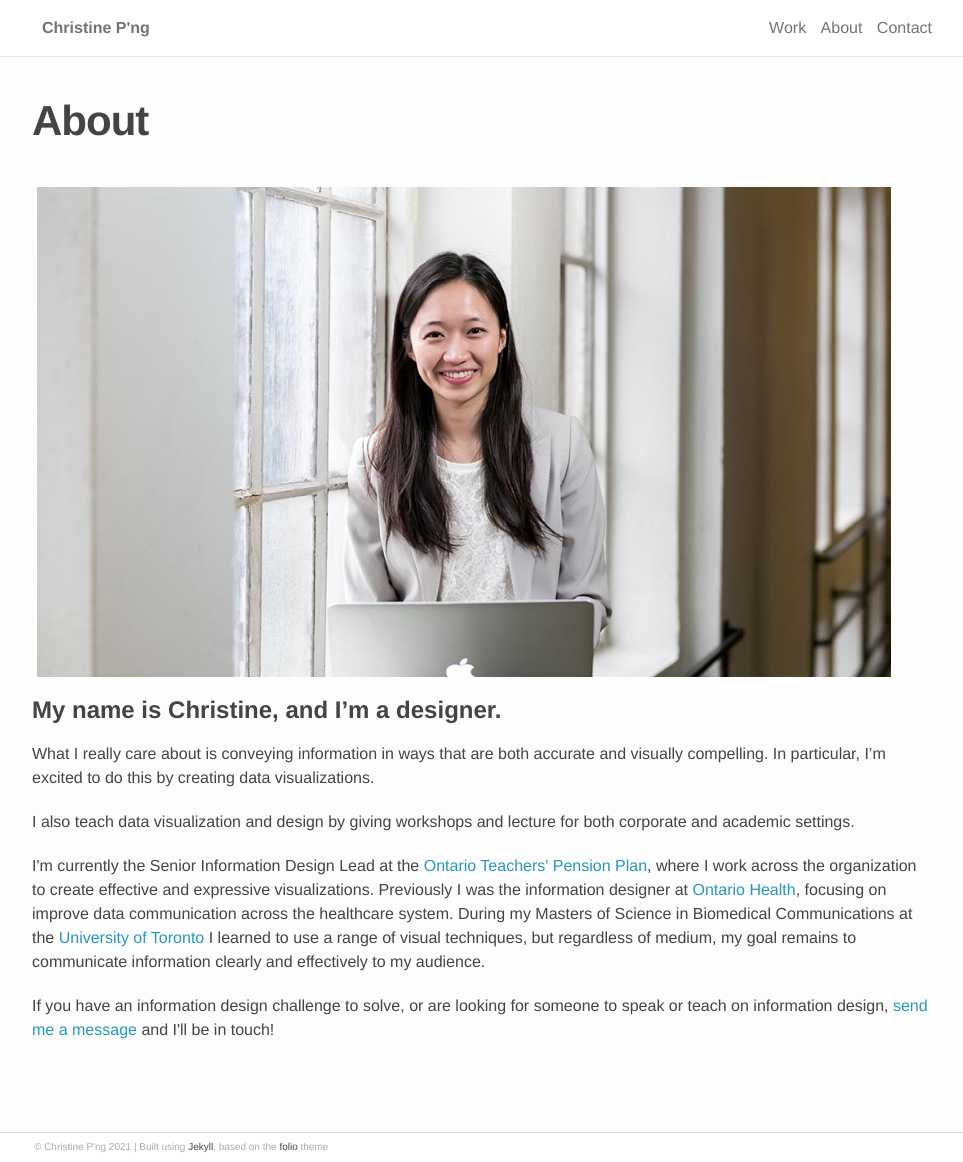
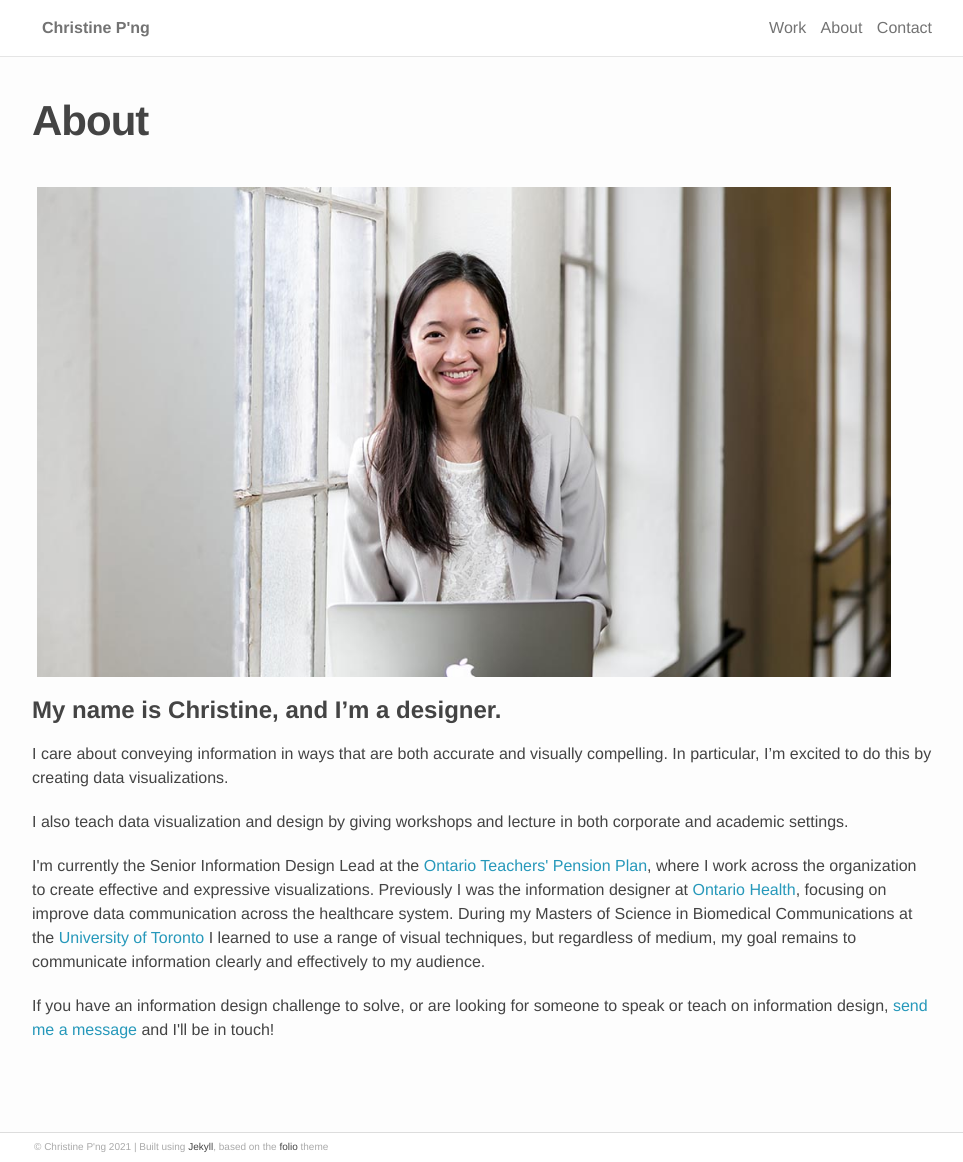
Before and after one commit to chspng/christinepng.ca, a Jekyll site: the page built from 2_about.md, in a window 1280 px wide and 1162 px high. Shown: the whole window, without its empty margins (158-1121 px from the left). Built offline with Jekyll 4.4.1, drawn with Linux system fonts in a browser that asks for light colours; nearby versions of some CDN libraries.

Commit message:
fixed up description

```diff
--- a/2_about.md
+++ b/2_about.md
@@ -9,9 +9,9 @@ permalink: /about/
 
 <h1 style="font-weight: bold">My name is Christine, and I’m a designer. </h1>
 <p>
-<p >What I really care about is conveying information in ways that are both accurate and visually compelling. In particular, I’m excited to do this by creating data visualizations.
+<p >I care about conveying information in ways that are both accurate and visually compelling. In particular, I’m excited to do this by creating data visualizations.
 
-<p>I also teach data visualization and design by giving workshops and lecture for both corporate and academic settings.
+<p>I also teach data visualization and design by giving workshops and lecture in both corporate and academic settings.
 
 <p>I'm currently the Senior Information Design Lead at the <a href="https://www.otpp.com/">Ontario Teachers' Pension Plan</a>, where I work across the organization to create effective and expressive visualizations.
 Previously I was the information designer at <a href="https://www.ontariohealth.ca/">Ontario Health</a>, focusing on improve data communication across the healthcare system. During my Masters of Science in Biomedical Communications at the <a href="https://bmc.med.utoronto.ca/bmc/">University of Toronto</a> I learned to use a range of visual techniques, but regardless of medium, my goal remains to communicate information clearly and effectively to my audience.
```
